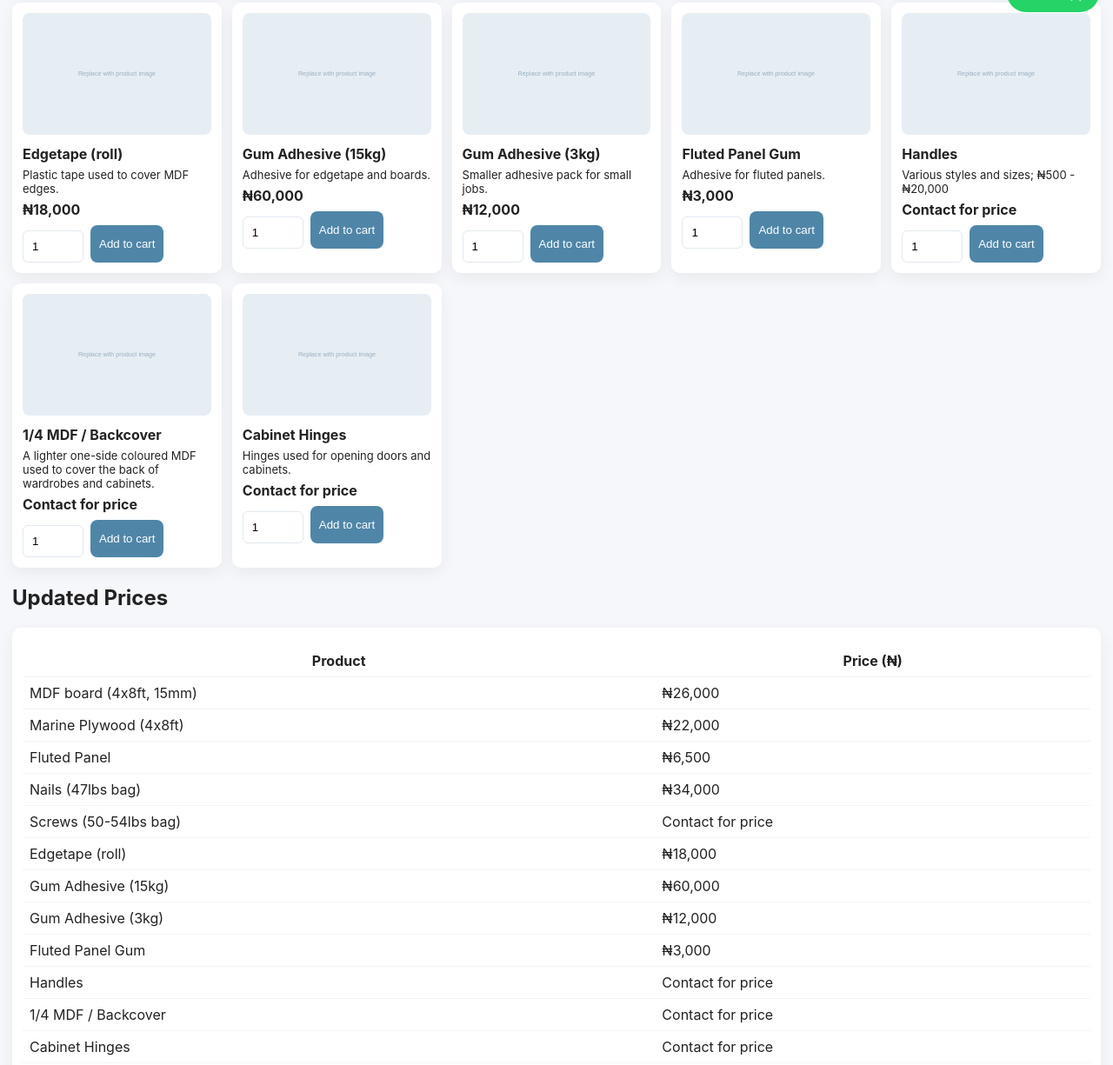
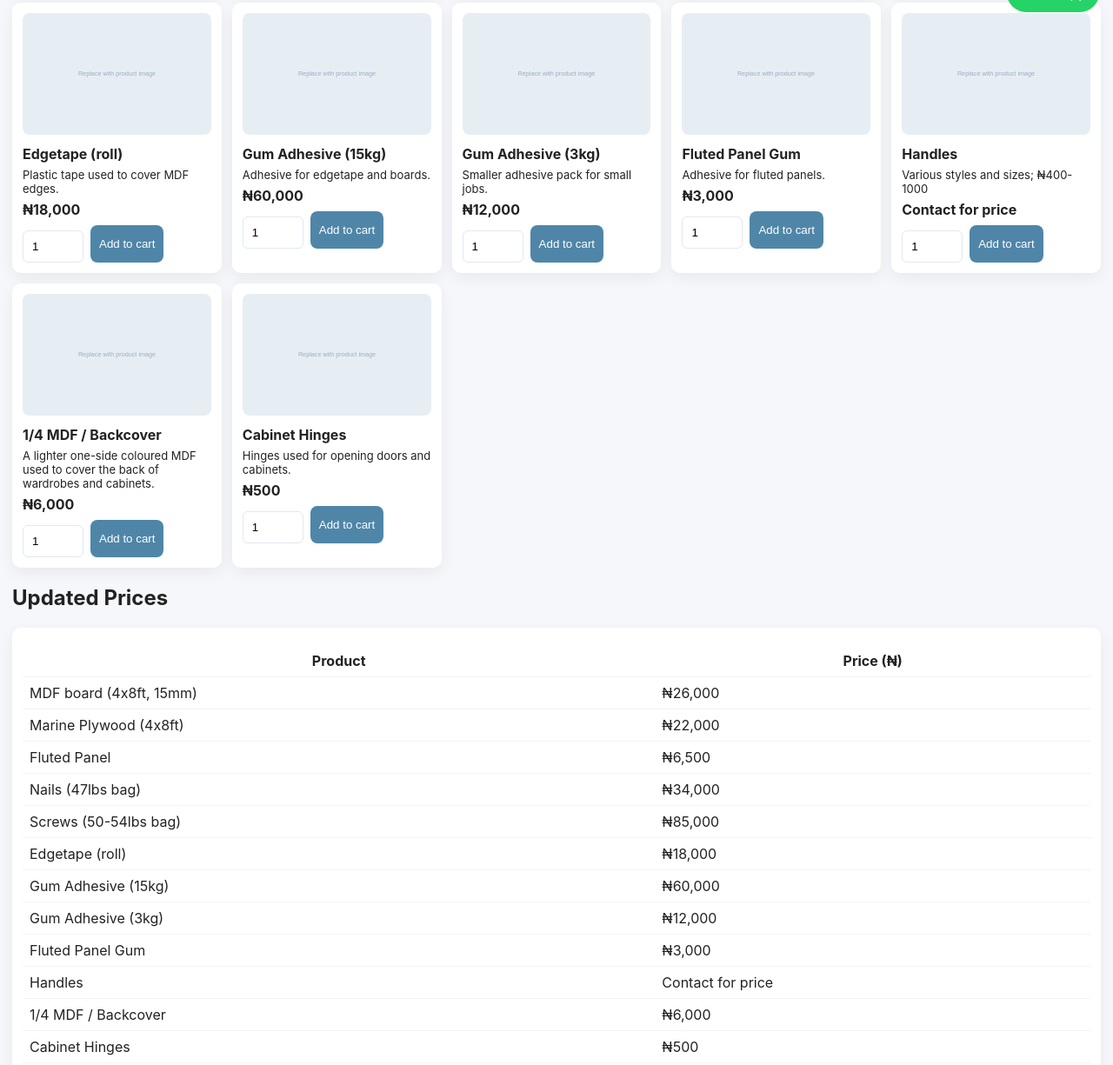
Before and after one commit to vikhomes2-del/Vikhomes-website, a plain HTML site: page index.html in a window 1280 px wide. Shown: the part 770-1995 px from the top of the page at 87% size. Drawn offline with Linux system fonts and the light colour scheme.

Commit message:
Update product details and prices in index.html

```diff
--- a/index.html
+++ b/index.html
@@ -164,18 +164,18 @@
 
     /* ----------------- Data: products (you can add image files to the repo and name them) ----------------- */
     const PRODUCTS = [
-      {id:'mdf_15mm',title:'MDF board (4x8ft, 15mm)',price:26000,desc:'Smooth coloured 4x8ft sheet, 15mm thick.',images:['mdf1.jpg','mdf2.jpg']},
+      {id:'mdf_15mm',title:'MDF board (4x8ft, 15mm)',price:26000,desc:'Smooth coloured 4x8ft sheet, 15mm thick.',images:['mdf1.jpg','mdf2.jpg','mdf3.jpg','mdf4.jpg','mdf5.jpg','mdf6.jpg','mdf7.jpg','mdf8.jpg','mdf9.jpg','mdf10.jpg','mdf11.jpg','mdf12.jpg','mdf13.jpg','mdf14.jpg','mdf15.jpg','mdf16.jpg','mdf17.jpg','mdf18.jpg']},
       {id:'marine_plywood',title:'Marine Plywood (4x8ft)',price:22000,desc:'Durable water resistant 4x8ft sheet for construction.',images:['marine1.jpg']},
-      {id:'fluted_panel',title:'Fluted Panel',price:6500,desc:'Narrow decorative panel for interior design.',images:['fluted1.jpg','fluted2.jpg']},
+      {id:'fluted_panel',title:'Fluted Panel',price:6500,desc:'Narrow decorative panel for interior design.',images:['fluted1.jpg','fluted2.jpg','fluted3.jpg','fluted4.jpg','fluted5.jpg','fluted6.jpg','fluted7.jpg','fluted8.jpg','fluted9.jpg','fluted10.jpg']},
       {id:'nails_bag',title:'Nails (47lbs bag)',price:34000,desc:'Bags of nails in mixed sizes, 47lbs per bag.',images:[]},
-      {id:'screws_bag',title:'Screws (50-54lbs bag)',price:0,desc:'Bags of screws - contact us for price.',images:[]},
+      {id:'screws_bag',title:'Screws (50-54lbs bag)',price:85000,desc:'Bags of screws - contact us for price.',images:[]},
       {id:'edgetape',title:'Edgetape (roll)',price:18000,desc:'Plastic tape used to cover MDF edges.',images:[]},
       {id:'gum_15kg',title:'Gum Adhesive (15kg)',price:60000,desc:'Adhesive for edgetape and boards.',images:[]},
       {id:'gum_3kg',title:'Gum Adhesive (3kg)',price:12000,desc:'Smaller adhesive pack for small jobs.',images:[]},
       {id:'fluted_gum',title:'Fluted Panel Gum',price:3000,desc:'Adhesive for fluted panels.',images:[]},
-      {id:'handles',title:'Handles',price:0,desc:'Various styles and sizes; ₦500 - ₦20,000',images:[]},
-      {id:'backcover_quarter',title:'1/4 MDF / Backcover',price:0,desc:'A lighter one-side coloured MDF used to cover the back of wardrobes and cabinets.',images:[]},
-      {id:'cabinet_hinges',title:'Cabinet Hinges',price:0,desc:'Hinges used for opening doors and cabinets.',images:[]}
+      {id:'handles',title:'Handles',price:0,desc:'Various styles and sizes; ₦400-1000',images:[]},
+      {id:'backcover_quarter',title:'1/4 MDF / Backcover',price:6000,desc:'A lighter one-side coloured MDF used to cover the back of wardrobes and cabinets.',images:[]},
+      {id:'cabinet_hinges',title:'Cabinet Hinges',price:500,desc:'Hinges used for opening doors and cabinets.',images:[]}
     ];
 
     /* ----------------- Simple analytics (local) ----------------- */
```
